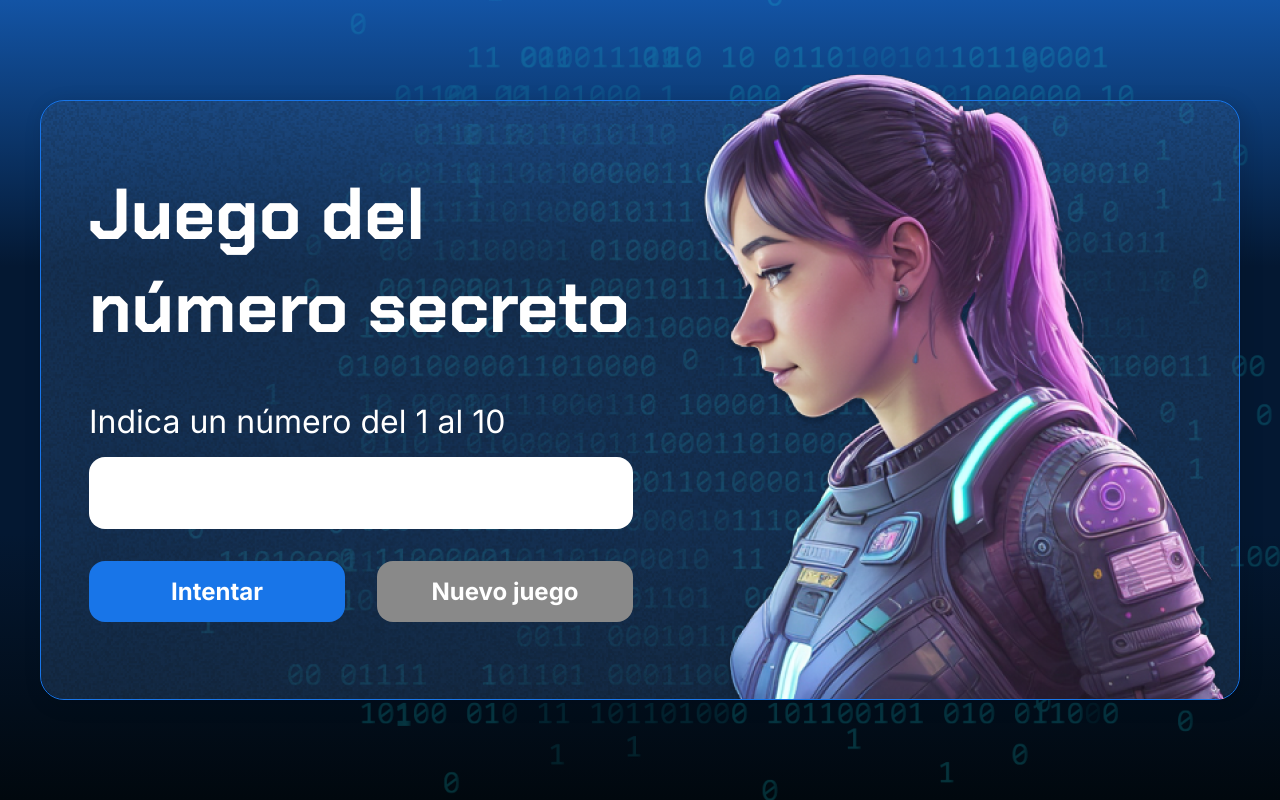
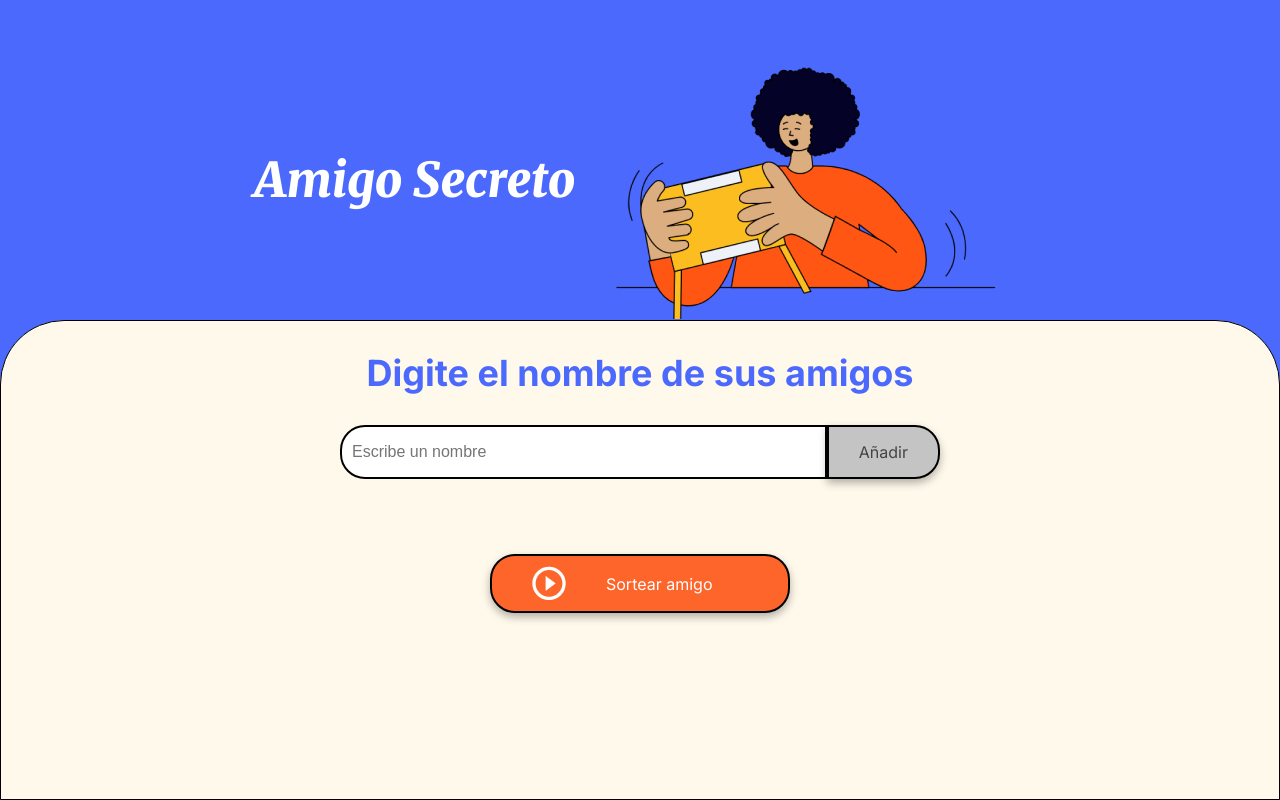
Before and after one commit to hypnog/Challenge-Amigo-Secreto, a plain HTML site: page index.html in a window 1280 px wide. Drawn offline with Linux system fonts and the light colour scheme.

```diff
--- a/app.js
+++ b/app.js
@@ -1,63 +1,40 @@
-let numeroSecreto = 0;
-let intentos = 0;
-let listaNumerosSorteados = [];
-let numeroMaximo = 10;
+// El principal objetivo de este desafío es fortalecer tus habilidades en lógica de programación. Aquí deberás desarrollar la lógica para resolver el problema.
 
-function verificarIntento() {
-    let numeroDeUsuario = parseInt(document.getElementById('valorUsuario').value);
+const amigos = [];
 
-    if (numeroDeUsuario === numeroSecreto) {
-        asignarTextoElemento('p', `Acertaste el número en ${intentos} ${intentos === 1 ? 'intento' : 'intentos'}!`);
-        document.querySelector('#reiniciar').removeAttribute('disabled');
-    } else {
-        //El usuario no acertó el número
-        if (numeroDeUsuario > numeroSecreto) {
-            asignarTextoElemento('p', 'El número secreto es menor');
-        } else {
-            asignarTextoElemento('p', 'El número secreto es mayor');
-        }
-        }
-    intentos++;
-    limpiarCaja();
+// Agrega un nombre a la lista de amigos después de validar la entrada
+function agregarAmigo() {
+    const input = document.getElementById('amigo');
+    const nombre = input.value.trim();
+
+    if (nombre === "") {
+        alert("Por favor, ingresa un nombre válido.");
+        return;
+    }
+
+    amigos.push(nombre);
+    input.value = "";
+    mostrarLista();
 }
 
-function asignarTextoElemento(elemento, texto) {
-    let elementoHTML = document.querySelector(elemento);
-    elementoHTML.innerHTML = texto;
-    return;
+// Muestra la lista actual de amigos en la página
+function mostrarLista() {
+    const lista = document.getElementById('listaAmigos');
+    lista.innerHTML = "";
+    amigos.forEach((amigo, idx) => {
+        const li = document.createElement('li');
+        li.textContent = amigo;
+        lista.appendChild(li);
+    });
 }
 
-function generarNumeroSecreto() {
-    let numeroGenerado = Math.floor(Math.random() * numeroMaximo) + 1;
-    // Si ya fueron sorteados todos los números
-    if (listaNumerosSorteados.length == numeroMaximo) {
-        asignarTextoElemento('p', 'Ya se sortearon todos los números posibles.');
-    } else {
-        if (listaNumerosSorteados.includes(numeroGenerado)) {
-            return generarNumeroSecreto();
-        } else {
-            listaNumerosSorteados.push(numeroGenerado);
-            return numeroGenerado;
-        }
-}   }
-
-function limpiarCaja() {
-    document.getElementById('valorUsuario').value = '';
+// Realiza el sorteo y muestra el amigo secreto seleccionado
+function sortearAmigo() {
+    if (amigos.length === 0) {
+        alert("Agrega al menos un nombre antes de sortear.");
+        return;
+    }
+    const idx = Math.floor(Math.random() * amigos.length);
+    const resultado = document.getElementById('resultado');
+    resultado.innerHTML = `<li>El amigo secreto es: <strong>${amigos[idx]}</strong></li>`;
 }
-
-function reiniciarJuego() {
-    numeroSecreto = generarNumeroSecreto();
-    intentos = 1;
-    mensajesIniciales();
-    document.querySelector('#reiniciar').setAttribute('disabled', 'true');
-    limpiarCaja();
-}
-
-function condicionesIniciales() {
-    asignarTextoElemento('h1', 'Juego del número secreto');
-    asignarTextoElemento('p', 'Indica un número del 1 al 10');
-    numeroSecreto = generarNumeroSecreto();
-    intentos = 1;
-}
-
-condicionesIniciales();
--- a/index.html
+++ b/index.html
@@ -1,40 +1,41 @@
 <!DOCTYPE html>
-<html lang="pt-br">
-
+<html lang="es">
 <head>
     <meta charset="UTF-8">
     <meta name="viewport" content="width=device-width, initial-scale=1.0">
+    <link rel="stylesheet" href="style.css">
     <link rel="preconnect" href="https://fonts.googleapis.com">
     <link rel="preconnect" href="https://fonts.gstatic.com" crossorigin>
-    <link href="https://fonts.googleapis.com/css2?family=Chakra+Petch:wght@700&family=Inter:wght@400;700&display=swap"
-        rel="stylesheet">
-    <link rel="stylesheet" href="style.css">
-    <title>JS Game</title>
+    <link href="https://fonts.googleapis.com/css2?family=Inter:wght@100;400;700;900&family=Merriweather:ital,wght@0,300;0,400;0,700;0,900;1,300;1,400;1,700;1,900&display=swap" rel="stylesheet">
+    <title>Amigo Secreto</title>
 </head>
 
 <body>
+    <main class="main-content">
+        <header class="header-banner">
+            <h1 class="main-title">Amigo Secreto</h1>
+            <img src="assets/amigo-secreto.png" alt="Imagen representativa de amigo secreto">
+        </header>
 
-    <div class="container">
-        <div class="container__contenido">
-            <div class="container__informaciones">
-                <div class="container__texto">
-                    <h1>Titulo</h1>
-                    <p class="texto__parrafo"></p>
-                </div>
-                <input type="number" id="valorUsuario" min="1" max="10" class="container__input">
-                <div class="chute container__botones">
-                    <button onclick="verificarIntento()" class="container__boton">Intentar</button>
-                    <button onclick="reiniciarJuego()" class="container__boton" id="reiniciar" disabled>Nuevo juego</button>
-                </div>
+        <section class="input-section">
+            <h2 class="section-title">Digite el nombre de sus amigos</h2>
+            <div class="input-wrapper">
+                <input type="text" id="amigo" class="input-name" placeholder="Escribe un nombre">
+                <button class="button-add" onclick="agregarAmigo()">Añadir</button>
             </div>
-            <img src="./img/ia.png" alt="Una persona mirando a la izquierda" class="container__imagen-persona" />
-        </div>
-    </div>
 
+            <ul id="listaAmigos" class="name-list" aria-labelledby="listaAmigos" role="list"></ul>
+            <ul id="resultado" class="result-list" aria-live="polite"></ul>
 
-
+            <div class="button-container">
+                <button class="button-draw" onclick="sortearAmigo()" aria-label="Sortear amigo secreto">
+                    <img src="assets/play_circle_outline.png" alt="Ícono para sortear">
+                    Sortear amigo
+                </button>
+            </div>
+        </section>
+    </main>
 
     <script src="app.js" defer></script>
 </body>
-
 </html>
--- a/style.css
+++ b/style.css
@@ -1,111 +1,162 @@
+:root {
+    --color-primary: #4B69FD;
+    --color-secondary: #FFF9EB;
+    --color-tertiary: #C4C4C4;
+    --color-button: #fe652b;
+    --color-button-hover: #e55720;
+    --color-text: #444444;
+    --color-white: #FFFFFF;
+}
+
+/* Estilos generales */
 * {
-    box-sizing: border-box;
     margin: 0;
     padding: 0;
-    color: white;
+    box-sizing: border-box;
 }
 
 body {
-    background: linear-gradient(#1354A5 0%, #041832 33.33%, #041832 66.67%, #01080E 100%);
     height: 100vh;
+    background-color: var(--color-primary);
     display: flex;
+    justify-content: center;
     align-items: center;
+}
+
+.main-content {
+    display: flex;
+    flex-direction: column;
+    height: 100%;
+    width: 100%;
+}
+
+/* Banner */
+.header-banner {
+    flex: 40%;
+    display: flex;
+    justify-content: center;
+    align-items: center;
+    padding: 40px 0 0;
+}
+
+/* Sección de entrada */
+.input-section {
+    flex: 60%;
+    background-color: var(--color-secondary);
+    border: 1px solid #000;
+    border-radius: 64px 64px 0 0;
+    display: flex;
+    flex-direction: column;
+    align-items: center;
+    padding: 20px;
+    width: 100%;
+}
+
+/* Títulos */
+.main-title {
+    font-size: 48px;
+    font-family: "Merriweather", serif;
+    font-weight: 900;
+    font-style: italic;
+    color: var(--color-white);
+}
+
+.section-title {
+    font-family: "Inter", serif;
+    font-size: 36px;
+    font-weight: 700;
+    color: var(--color-primary);
+    margin: 10px 0;
+    text-align: center;
+}
+
+/* Contenedores de entrada y botón */
+.input-wrapper {
+    display: flex;
+    justify-content: center;
+    width: 100%;
+    max-width: 600px;
+    margin-top: 20px;
+}
+
+.input-name {
+    width: 100%;
+    padding: 10px;
+    border: 2px solid #000;
+    border-radius: 25px 0 0 25px;
+    font-size: 16px;
+}
+
+.button-container {
+    width: 300px;
     justify-content: center;
 }
 
-
-body::before {
-    background-image: url("img/code.png");
-    background-repeat: no-repeat;
-    background-position: right;
-    content: "";
-    display: block;
-    position: absolute;
-    width: 100%;
-    height: 100%;
-    opacity: 0.4;
+/* Estilos de entrada de texto */
+.input-title {
+    flex: 1;
+    padding: 10px 15px;
+    font-size: 16px;
+    border: 2px solid #333;
+    border-right: none;
+    border-radius: 25px 0 0 25px;
+    font-family: "Merriweather", serif;
+    box-shadow: 0 4px 8px rgba(0, 0, 0, 0.3);
 }
 
-.container {
-    width: 1200px;
-    height: 600px;
+/* Estilos de botón */
+button {
+    padding: 15px 30px;
+    font-family: "Inter", sans-serif;
+    font-size: 16px;
+    border: 2px solid #000;
+    border-radius: 25px;
+    box-shadow: 0 4px 8px rgba(0, 0, 0, 0.3);
+    cursor: pointer;
+}
+
+.button-add {
+    background-color: var(--color-tertiary);
+    color: var(--color-text);
+    border-radius: 0 25px 25px 0;
+}
+
+.button-add:hover {
+    background-color: #a1a1a1;
+}
+
+/* Listas */
+ul {
+    list-style-type: none;
+    color: var(--color-text);
+    font-family: "Inter", sans-serif;
+    font-size: 18px;
+    margin: 20px 0;
+}
+
+.result-list {
+    margin-top: 15px;
+    color: #05DF05;
+    font-size: 22px;
+    font-weight: bold;
+    text-align: center;
+}
+
+/* Botón de sortear título */
+.button-draw {
     display: flex;
     align-items: center;
-    justify-content: space-between;
-    border-radius: 24px;
-    border: 1px solid #1875E8;
-    box-shadow: 4px 4px 20px 0px rgba(1, 8, 14, 0.15);
-    background-image: url("img/Ruido.png");
-    background-size: 100% 100%;
-    position: relative;
+    width: 100%;
+    padding: 10px 40px;
+    color: var(--color-white);
+    background-color: var(--color-button);
+    font-size: 16px;
 }
 
-
-.container__contenido {
-    display: flex;
-    align-items: center;
-    position: absolute;
-    bottom: 0;
+.button-draw img {
+    margin-right: 40px;
 }
 
-.container__informaciones {
-    flex: 1;
-    padding: 3rem;
+.button-draw:hover {
+    background-color: var(--color-button-hover);
 }
-
-.container__boton {
-    border-radius: 16px;
-    background: #1875E8;
-    padding: 16px 24px;
-    width: 100%;
-    font-size: 24px;
-    font-weight: 700;
-    border: none;
-    margin-top: 2rem;
-}
-
-.container__boton:disabled {
-    background: #898989;
-}
-
-.container__texto {
-    margin: 16px 0 16px 0;
-}
-
-.container__texto-azul {
-    color: #1875E8;
-}
-
-.container__input {
-    width: 100%;
-    height: 72px;
-    border-radius: 16px;
-    background-color: #FFF;
-    border: none;
-    color: #1875E8;
-    padding: 2rem;
-    font-size: 24px;
-    font-weight: 700;
-    font-family: 'Inter', sans-serif;
-}
-
-.container__botones {
-    display: flex;
-    gap: 2em;
-}
-
-h1 {
-    font-family: 'Chakra Petch', sans-serif;
-    font-size: 72px;
-    padding-bottom: 3rem;
-}
-
-p,
-button {
-    font-family: 'Inter', sans-serif;
-}
-
-.texto__parrafo {
-    font-size: 32px;
-    font-weight: 400;
-}
```
Also changed, not shown: assets/amigo-secreto.png (added), assets/play_circle_outline.png (added), img/Ruido.png (deleted), img/bg.png (deleted), img/code.png (deleted), img/ia.png (deleted).
